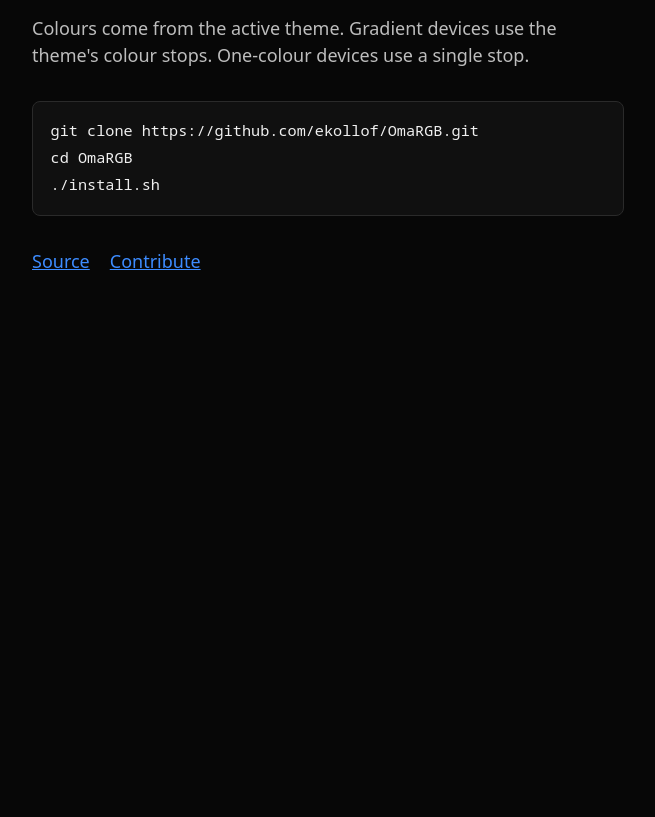
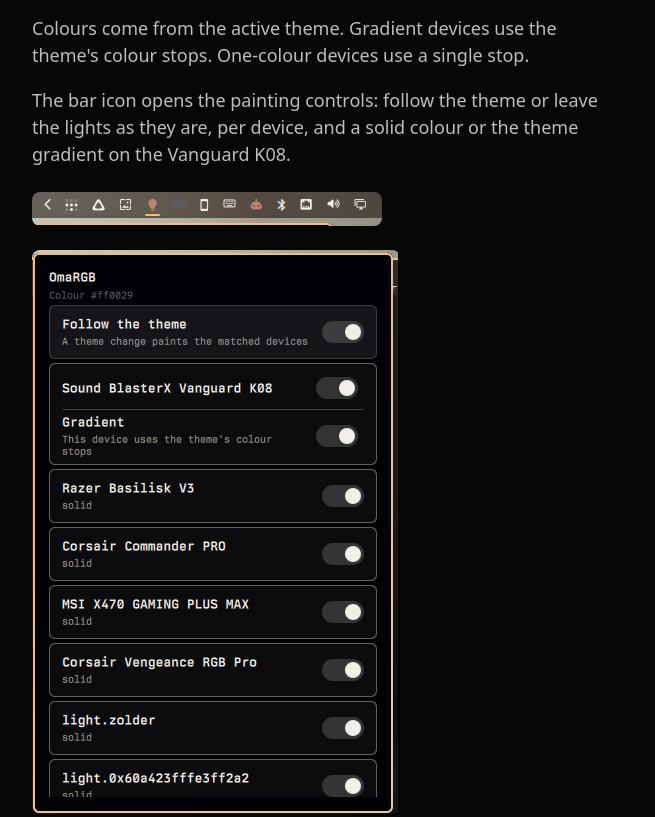
Before and after one commit to ekollof/OmaRGB, a plain HTML site: page docs/index.html in a window 1280 px wide. Shown: the part 431-1248 px from the top of the page, without its empty margins (312-967 px from the left). Before the commit the page ends 804 px from the top, so only its background shows below. Drawn offline with Linux system fonts and the light colour scheme.

Commit message:
Show the bar icon and painting panel on the Pages site.

```diff
--- a/docs/index.html
+++ b/docs/index.html
@@ -32,10 +32,17 @@
 </head>
 <body>
   <main>
-    <img src="apple-touch-icon.png" alt="OmaRGB" width="160" height="160">
+    <img class="mark" src="apple-touch-icon.png" alt="OmaRGB" width="160" height="160">
     <h1>OmaRGB</h1>
     <p>Paints RGB hardware from the active Omarchy theme. Mice, DRAM, motherboard lighting, Corsair hubs, laptop keyboards, and the Sound BlasterX Vanguard K08 are selected from a database, then painted by a matching engine.</p>
     <p>Colours come from the active theme. Gradient devices use the theme's colour stops. One-colour devices use a single stop.</p>
+    <p>The bar icon opens the painting controls: follow the theme or leave the lights as they are, per device, and a solid colour or the theme gradient on the Vanguard K08.</p>
+    <figure>
+      <img class="shot" src="bar.png" width="350" height="34" alt="The OmaRGB lightbulb in the Omarchy bar">
+    </figure>
+    <figure>
+      <img class="shot" src="panel.png" width="368" height="564" alt="The OmaRGB panel: follow the theme, and a gradient row inside the Vanguard K08 card">
+    </figure>
     <pre><code>git clone https://github.com/ekollof/OmaRGB.git
 cd OmaRGB
 ./install.sh</code></pre>
--- a/docs/site.css
+++ b/docs/site.css
@@ -22,10 +22,22 @@ main {
   padding: 4rem 1.5rem 5rem;
 }
 
-img {
+img.mark {
   display: block;
   width: 160px;
   height: 160px;
+}
+
+figure {
+  margin: 1.5rem 0;
+}
+
+img.shot {
+  display: block;
+  width: auto;
+  max-width: 100%;
+  height: auto;
+  border-radius: 8px;
 }
 
 h1 {
```
Also changed, not shown: docs/bar.png (added), docs/panel.png (added).
